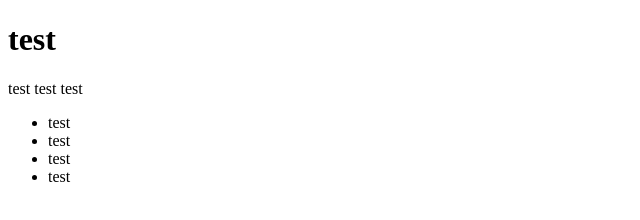
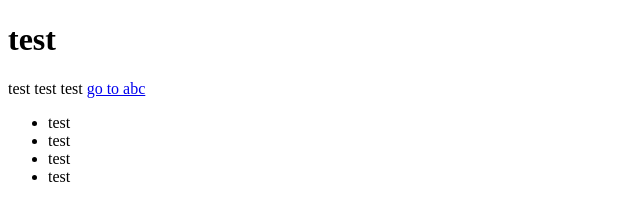
Before and after one commit to wywxy/test, a plain HTML site: page index.html in a window 1280 px wide. Shown: the full height of the page, 0-640 px from the left. Drawn offline with Linux system fonts and the light colour scheme.

Commit message:
将test改为index，将index和abc建立链接

```diff
--- a/test.html
+++ b/index.html
@@ -6,7 +6,7 @@
 </head>
 <body>
 	<h1>test</h1>
-	<p>test test test</p>
+	<p>test test test <a href="css/abc.css">go to abc</a></p>
 	<ul>
 		<li>test</li>
 		<li>test</li>
```
Also changed, not shown: abc.html (+1 -0 lines).
